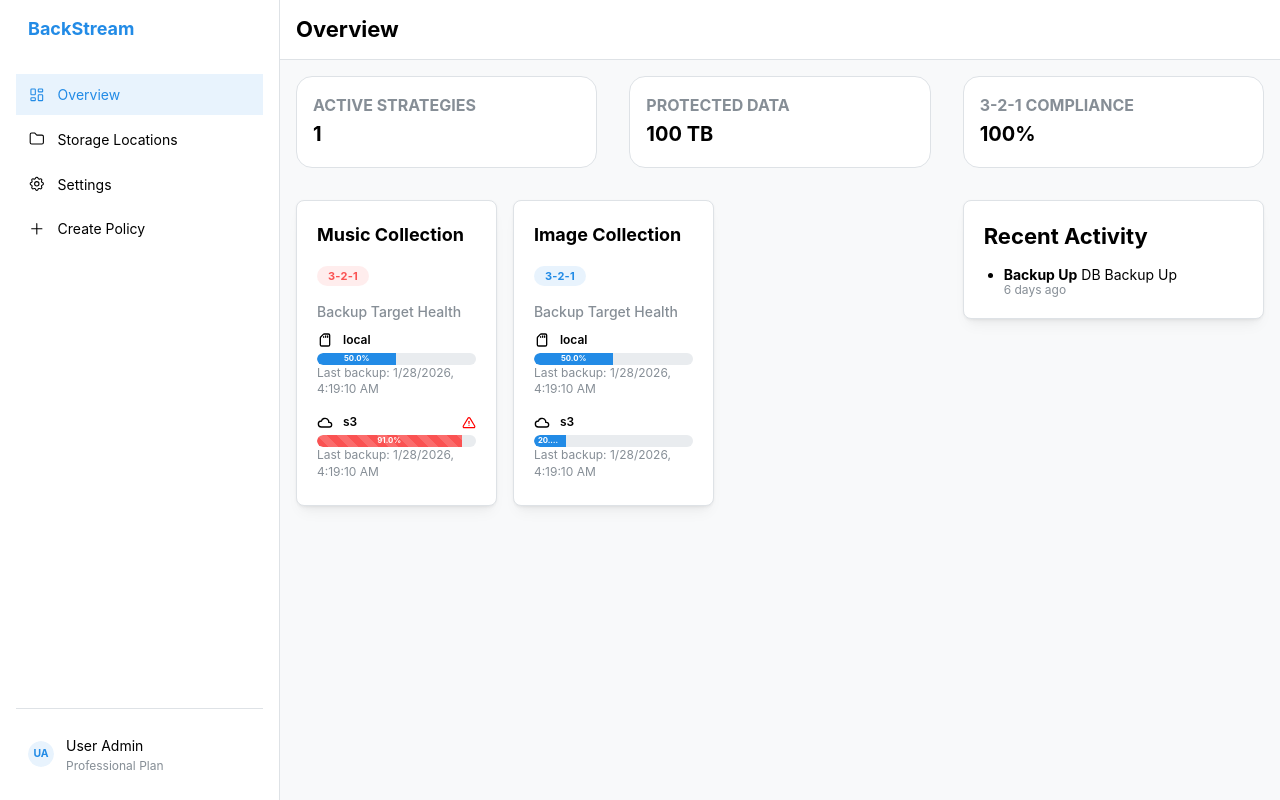
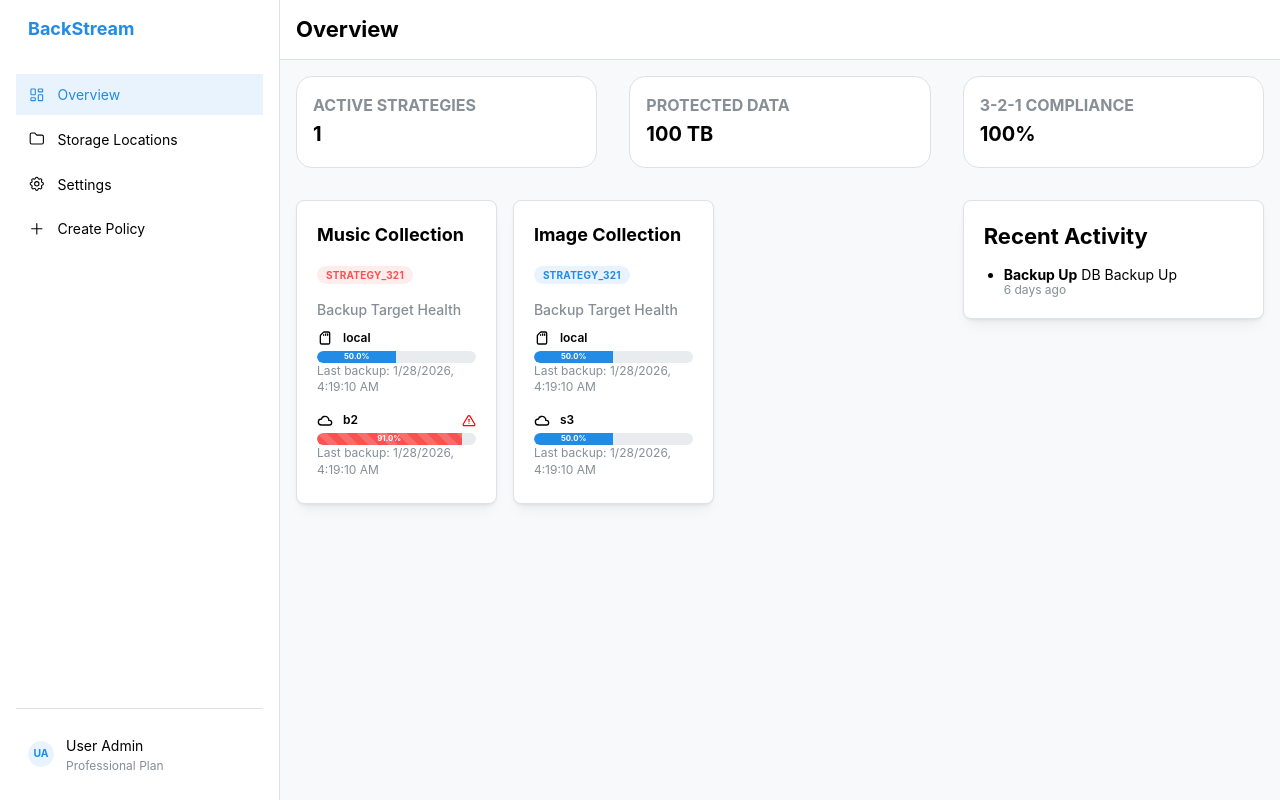
Before and after one commit to houance/backstream, a React (Vite) app in the folder web/: page / in a window 1280 px wide. Built offline with nearby package versions, Linux system fonts and the light colour scheme.

Commit message:
增加 UpdateBackupPolicySchema, 供 OverviewPage.tsx 使用

```diff
--- a/web/src/features/overview/OverviewPage.tsx
+++ b/web/src/features/overview/OverviewPage.tsx
@@ -3,8 +3,115 @@ import { Grid, Container, Stack } from '@mantine/core';
 import {BackupStrategyCard} from "./components/BackupStrategyCard.tsx";
 import {StatsCardGroup} from "./components/StatsCardGroup.tsx";
 import {RecentActivityCard} from "./components/RecentActivityCard.tsx";
+import type { UpdateBackupPolicySchema } from '@backstream/shared';
 
 const OverviewPage: React.FC = () => {
+    const policy: UpdateBackupPolicySchema[] = [
+        {
+        strategy: {
+            name: 'Music Collection',
+            strategyType: 'STRATEGY_321',
+            dataSource: '/music',
+            hostname: '',
+            dataSourceSize: 0,
+            id: 0
+        },
+        targets: [
+            {
+                repository: {
+                    path: '',
+                    name: 'local',
+                    password: '',
+                    repositoryType: 'LOCAL',
+                    usage: 500,
+                    capacity: 1000,
+                    repositoryStatus: 'Active',
+                    id: 0
+                },
+                repositoryId: 1,
+                lastBackupTimestamp: 1769573950000,
+                retentionPolicy: {
+                    type: 'duration'
+                },
+                schedulePolicy: '',
+                index: 0,
+                id: 0
+            },
+            {
+                repository: {
+                    name: 'b2',
+                    path: '',
+                    password: '',
+                    repositoryType: 'BACKBLAZE_B2',
+                    usage: 91,
+                    capacity: 100,
+                    repositoryStatus: 'Active',
+                    id: 0
+                },
+                repositoryId: 2,
+                lastBackupTimestamp: 1769573950000,
+                retentionPolicy: {
+                    type: 'duration'
+                },
+                schedulePolicy: '',
+                index: 0,
+                id: 0
+            }
+        ]},
+        {
+            strategy: {
+                name: 'Image Collection',
+                strategyType: 'STRATEGY_321',
+                dataSource: '/image',
+                hostname: '',
+                dataSourceSize: 0,
+                id: 0
+            },
+            targets: [
+                {
+                    repository: {
+                        path: '',
+                        name: 'local',
+                        password: '',
+                        repositoryType: 'LOCAL',
+                        usage: 500,
+                        capacity: 1000,
+                        repositoryStatus: 'Active',
+                        id: 0
+                    },
+                    repositoryId: 1,
+                    lastBackupTimestamp: 1769573950000,
+                    retentionPolicy: {
+                        type: 'duration'
+                    },
+                    schedulePolicy: '',
+                    index: 0,
+                    id: 0
+                },
+                {
+                    repository: {
+                        name: 's3',
+                        path: '',
+                        password: '',
+                        repositoryType: 'AWS_S3',
+                        usage: 50,
+                        capacity: 100,
+                        repositoryStatus: 'Active',
+                        id: 0
+                    },
+                    repositoryId: 2,
+                    lastBackupTimestamp: 1769573950000,
+                    retentionPolicy: {
+                        type: 'duration'
+                    },
+                    schedulePolicy: '',
+                    index: 0,
+                    id: 0
+                }
+            ]}
+    ]
+
+
     return (
         <Container fluid p={0}>
             <Stack gap="xl">
@@ -17,55 +124,11 @@ const OverviewPage: React.FC = () => {
                     <Grid.Col span={{ md: 8 }}>
                         <Grid gutter="md">
                             <Grid.Col span={{ sm: 4 }}>
-                                <BackupStrategyCard strategy={{
-                                    name: 'Music Collection',
-                                    strategyType: '3-2-1',
-                                    dataSource: '/music',
-                                    targets: [
-                                        {
-                                            repositoryName: 'local',
-                                            targetType: 'local',
-                                            usage: 500,
-                                            capacity: 1000,
-                                            repositoryId: 1,
-                                            lastBackupTimestamp: 1769573950000
-                                        },
-                                        {
-                                            repositoryName: 's3',
-                                            targetType: 'backblaze b2',
-                                            usage: 91,
-                                            capacity: 100,
-                                            repositoryId: 2,
-                                            lastBackupTimestamp: 1769573950000
-                                        }
-                                    ]
-                                }}
+                                <BackupStrategyCard policy={policy[0]}
                                 />
                             </Grid.Col>
                             <Grid.Col span={{ sm: 4 }}>
-                                <BackupStrategyCard strategy={{
-                                    name: 'Image Collection',
-                                    strategyType: '3-2-1',
-                                    dataSource: '/image',
-                                    targets: [
-                                        {
-                                            repositoryName: 'local',
-                                            targetType: 'local',
-                                            usage: 500,
-                                            capacity: 1000,
-                                            repositoryId: 1,
-                                            lastBackupTimestamp: 1769573950000
-                                        },
-                                        {
-                                            repositoryName: 's3',
-                                            targetType: 'backblaze b2',
-                                            usage: 20,
-                                            capacity: 100,
-                                            repositoryId: 2,
-                                            lastBackupTimestamp: 1769573950000
-                                        }
-                                    ]
-                                }}
+                                <BackupStrategyCard policy={policy[1]}
                                 />
                             </Grid.Col>
                         </Grid>
--- a/web/src/features/overview/components/BackupStrategyCard.tsx
+++ b/web/src/features/overview/components/BackupStrategyCard.tsx
@@ -1,39 +1,23 @@
 import {Card, Text, Badge, Group, Stack, Progress, Tooltip, Box} from '@mantine/core';
 import {IconAlertTriangle, IconCloud, IconDeviceSdCard} from '@tabler/icons-react';
 import {getRepositoryStats} from "../../../util/format.ts";
+import {type UpdateBackupPolicySchema} from '@backstream/shared'
 
-// This represents the joined data of a Strategy + its Backup Targets & Repositories
-interface BackupStrategyProps {
-    strategy: {
-        name: string;
-        strategyType: string;
-        dataSource: string;
-        targets: {
-            repositoryId: number;
-            repositoryName: string;
-            targetType: string;
-            usage: number;
-            capacity: number;
-            lastBackupTimestamp: number;
-        }[];
-    };
-}
-
-export function BackupStrategyCard({ strategy }: BackupStrategyProps) {
+export function BackupStrategyCard({ policy }: { policy: UpdateBackupPolicySchema }) {
     // Determine if ANY repository is near capacity
-    const isCritical = strategy.targets.some(t => (t.usage / t.capacity) > 0.8);
+    const isCritical = policy.targets.some(t => (t.repository.usage / t.repository.capacity) > 0.8);
 
     return (
         <Card shadow="sm" padding="lg" radius="md" withBorder>
             {/* 备份计划名称和类型  */}
             <Group justify="space-between" mb="md">
                 <div>
-                    <Tooltip label={strategy.dataSource}>
-                        <Text fw={700} size="lg">{strategy.name}</Text>
+                    <Tooltip label={policy.strategy.dataSource}>
+                        <Text fw={700} size="lg">{policy.strategy.name}</Text>
                     </Tooltip>
                 </div>
-                <Badge color={isCritical ? "red" : "blue"} variant="light">
-                    {strategy.strategyType}
+                <Badge color={isCritical ? "red" : "blue"} variant="light" size="sm">
+                    {policy.strategy.strategyType}
                 </Badge>
             </Group>
 
@@ -41,18 +25,18 @@ export function BackupStrategyCard({ strategy }: BackupStrategyProps) {
             <Text size="sm" fw={500} mb="xs" c="dimmed">Backup Target Health</Text>
             {/* by 备份目标展示 progress 和 backup time */}
             <Stack gap="sm">
-                {strategy.targets.map((target) => {
-                    const { percentage } = getRepositoryStats(target.usage, target.capacity);
+                {policy.targets.map((target) => {
+                    const { percentage } = getRepositoryStats(target.repository.usage, target.repository.capacity);
 
                     return (
                         <Box key={target.repositoryId}>
                             <Group justify="space-between" mb={4}>
                                 {/* 空间条上方文字和 icon: target name + target type */}
                                 <Group gap="xs">
-                                    {target.targetType === 'local' ?
+                                    {target.repository.repositoryType === 'LOCAL' ?
                                         <IconDeviceSdCard size={16} /> :
                                         <IconCloud size={16} />}
-                                    <Text size="xs" fw={600}>{target.repositoryName}</Text>
+                                    <Text size="xs" fw={600}>{target.repository.name}</Text>
                                 </Group>
                                 {/* 空间条上方, 当空间不足的时候展示三角形警告 icon */}
                                 <Group gap={4}>
```
Also changed, not shown: 1 other file (tests, documents, lock files or other folders).
